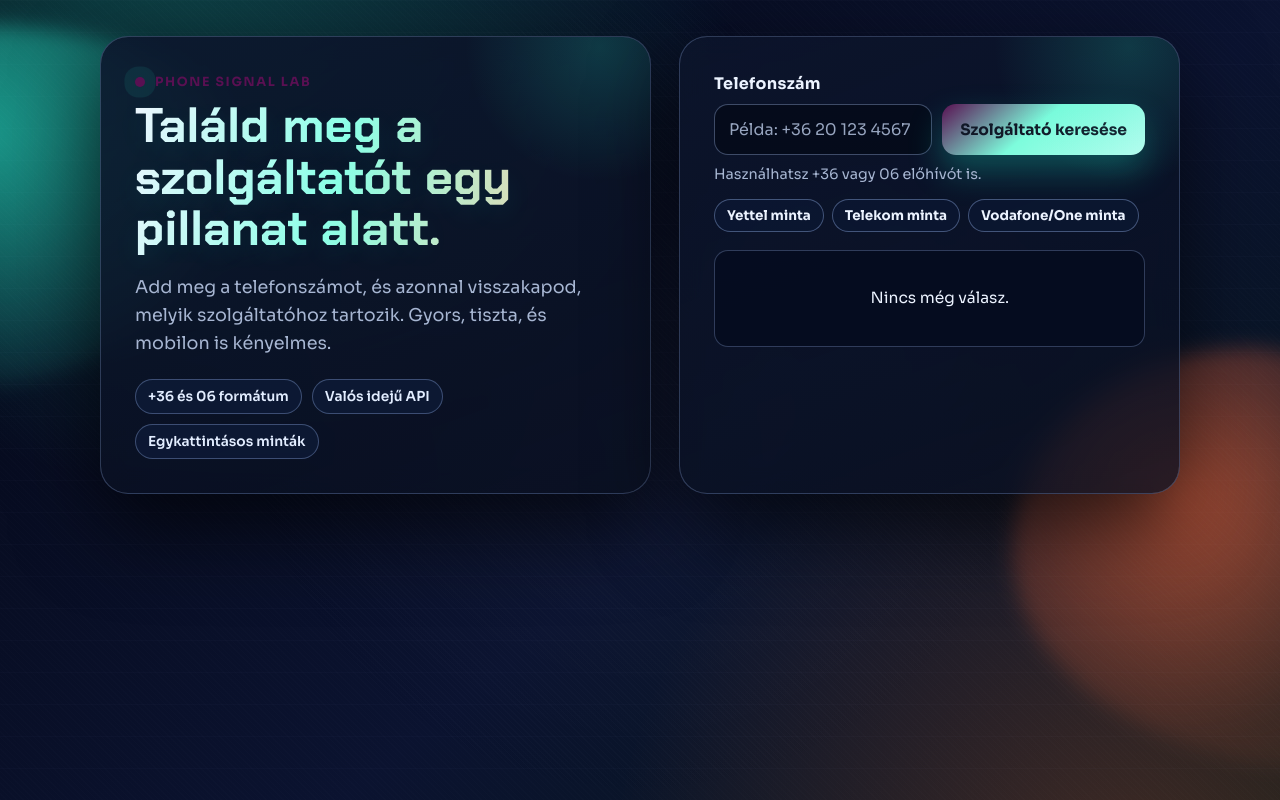
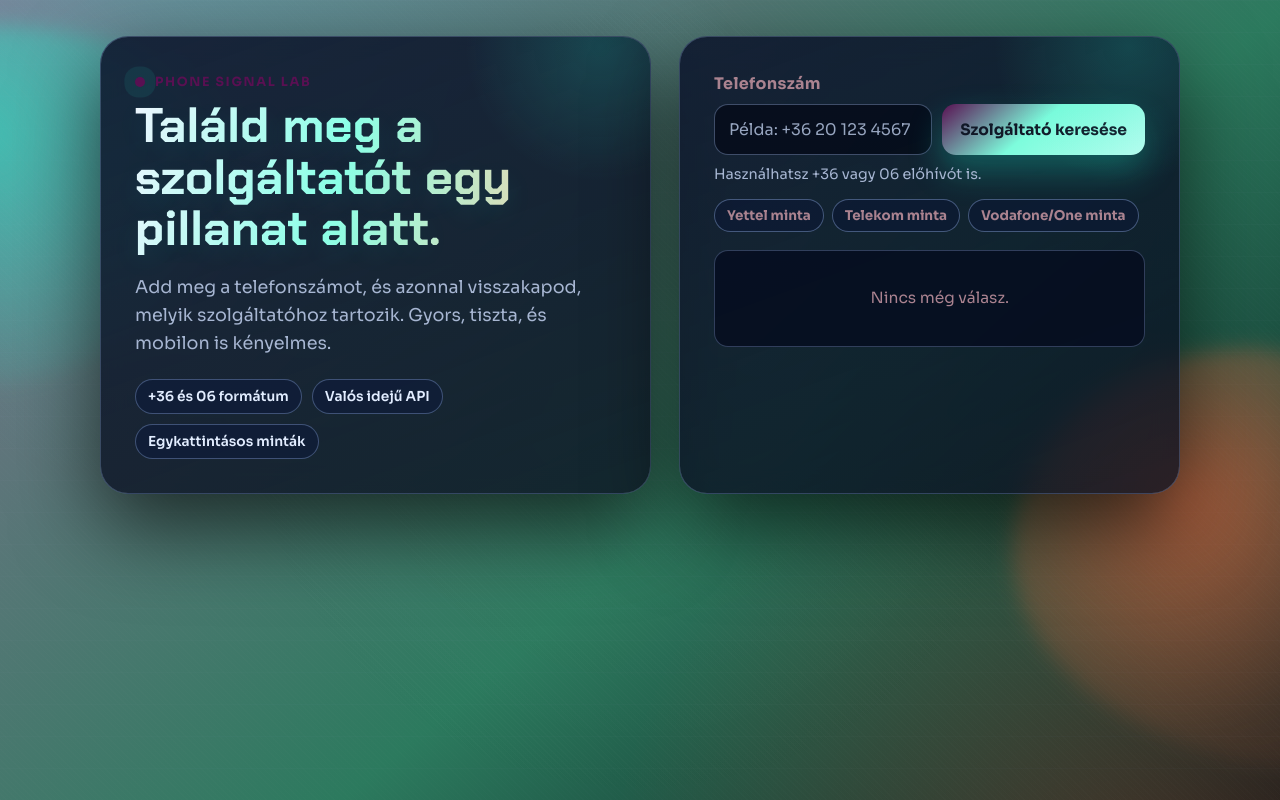
Before and after one commit to Geher-Marcell/devops-phone-number, a plain HTML site: page frontend/index.html in a window 1280 px wide. Drawn offline with Linux system fonts and the light colour scheme.

Commit message:
Update index.html

```diff
--- a/frontend/index.html
+++ b/frontend/index.html
@@ -12,10 +12,10 @@
 		/>
 		<style>
 			:root {
-				--bg-1: #040715;
-				--bg-2: #0b1330;
+				--bg-1: #857391;
+				--bg-2: #2c7a5e;
 				--bg-3: #07181a;
-				--ink: #ecf3ff;
+				--ink: #aa8390;
 				--muted: #a7b6d2;
 				--line: rgba(145, 173, 230, 0.27);
 				--accent: #ff000;
```
